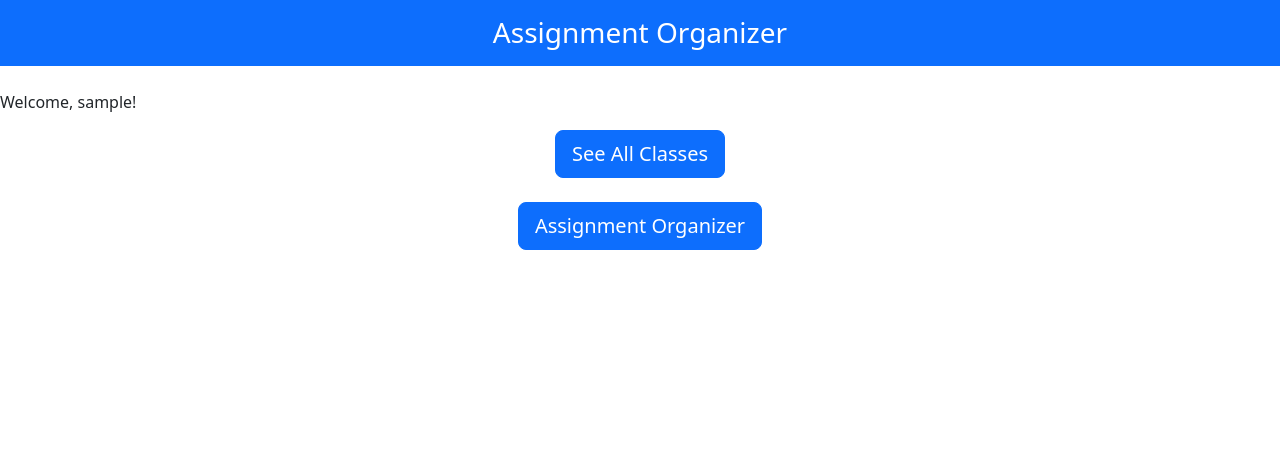
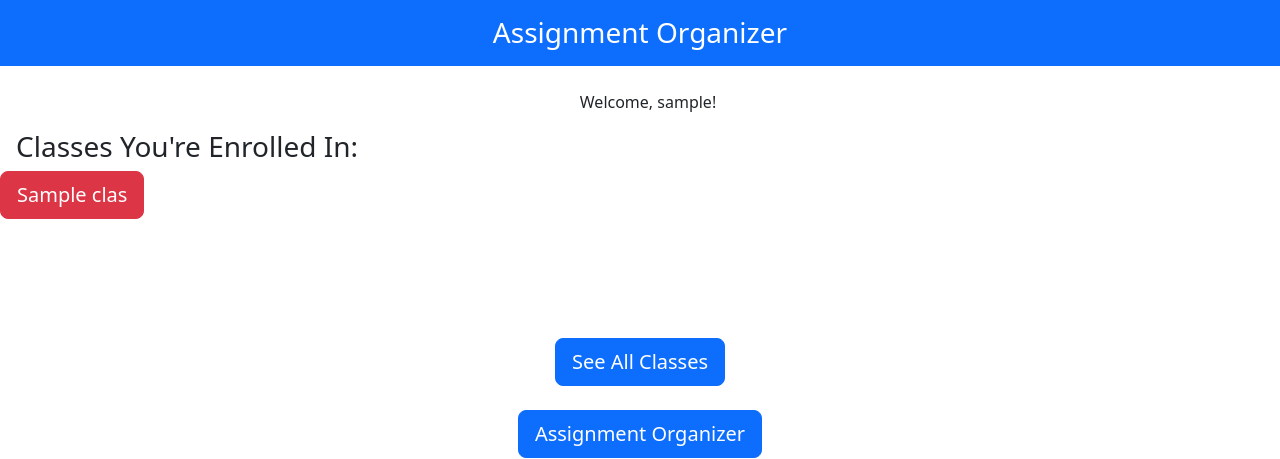
Before and after one commit to geetan-gandhe/assignment-organizer, a Django app: page /home/ in a window 1280 px wide. Shown: the part 40-499 px from the top of the page. Run offline with Django 3.2, Linux system fonts and the light colour scheme; a user stored in the database is signed in; tables that the repository leaves empty hold one stand-in row (values such as "Sample post"); some libraries are stand-ins or nearby versions.

Commit message:
UI fixes with buttons

```diff
--- a/organizer/templates/organizer/home.html
+++ b/organizer/templates/organizer/home.html
@@ -16,12 +16,33 @@
 
 
 {% if user.is_authenticated %}
-  <p>Welcome, {{ user.username }}!</p>
+  <p class="text-center ml-2 pl-2">Welcome, {{ user.username }}!</p>
+
+<h3 class="ml-2 pl-2">Classes You're Enrolled In:</h3>
+  {% for course in schedule%}
+      <li class="list-group-item">
+        <a class="btn btn-danger btn-lg" role="button" href="{% url 'organizer:detail' course %}">{{course}}</a>
+      </li>
+  {% endfor %}
+
+
+
+  <br>
+  <br>
+  <br>
+  <br>
+  <br>
 
 
 <h3><div class = "text-center mb-4"> <a class="btn btn-primary btn-lg " href="{% url 'organizer:classes' %}" role="button">See All Classes</a> </div></h3>
 
 <h3><div class = "text-center mb-4"> <a class="btn btn-primary btn-lg " href="{% url 'organizer:todo' %}" role="button">Assignment Organizer</a> </div></h3>
+
+  <br>
+  <br>
+  <br>
+  <br>
+  <br>
 
 {% else %}
 <p>Please login to access assignments and notes.</p>
--- a/organizer/templates/organizer/profile.html
+++ b/organizer/templates/organizer/profile.html
@@ -19,7 +19,7 @@
 <p class="ml-2 pl-2">Classes You're Enrolled In:</p>
 {% for course in schedule%}
     <li class="list-group-item">
-      <a href="{% url 'organizer:detail' course %}">{{ course}}</a>
+      <a class="btn btn-danger btn-lg" role="button" href="{% url 'organizer:detail' course %}">{{course}}</a>
     </li>
 {% endfor %}
 </div>
--- a/organizer/views.py
+++ b/organizer/views.py
@@ -24,7 +24,10 @@ import datetime
 
 
 def home(request):
-    return render(request, 'organizer/home.html')
+    context = {
+        "schedule": request.user.students.all()
+    }
+    return render(request, 'organizer/home.html', context)
 
 def loginPage(request):
     return render(request, 'organizer/loginPage.html')
```
Also changed, not shown: organizer/templates/organizer/index.html (+13 -5 lines).
